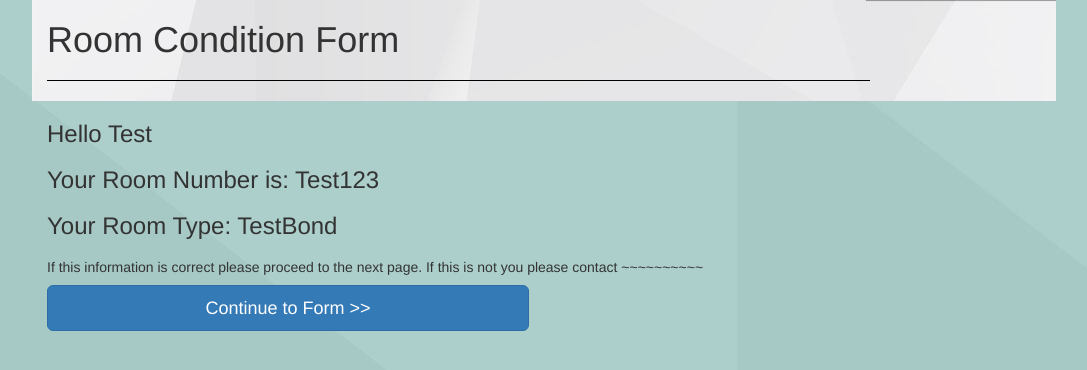
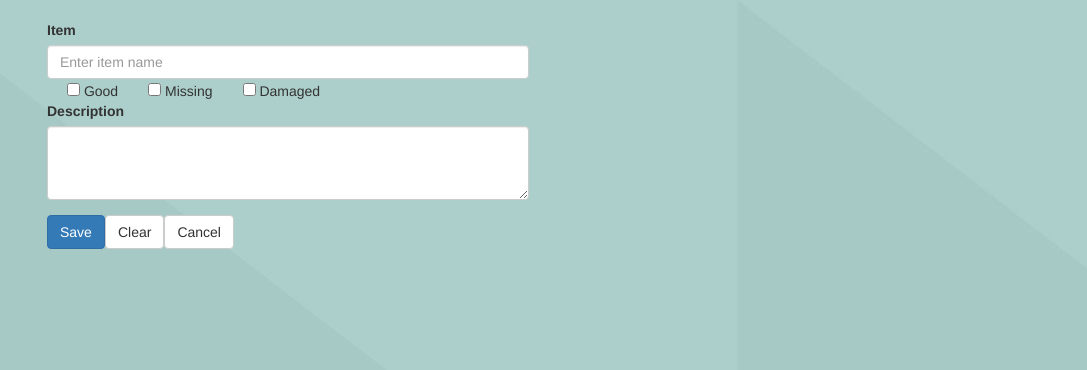
Before and after one commit to R-Wang97/ConAdvantage, a React app: page / in a window 1280 px wide. Shown: the top 370 px of the page, without its empty margins (96-1183 px from the left). Built offline with nearby package versions, Linux system fonts and the light colour scheme; no server answers.

Commit message:
Implemented rough version of infoPanel

```diff
--- a/client/App.jsx
+++ b/client/App.jsx
@@ -10,11 +10,11 @@ class App extends React.Component {
 	constructor(props) {
 		super(props);
 		this.state = {
-			dotIsClicked: false,
+			dotIsClicked: true,
 			selectedDotObject: {
-				item: "",
-				condition: "",
-				description: ""
+				item: '',
+				condition: '',
+				description: ''
 			},
 			roomInfo: {},
 			creatingCustom: false
@@ -39,7 +39,7 @@ class App extends React.Component {
 	render() {
 		if (this.state.dotIsClicked === false) {
 			return (
-				<div>
+				<div className='container-fluid'>
 					<h1>App Goes Here</h1>
 					<FloorPlanImage />
 				</div>
@@ -47,8 +47,7 @@ class App extends React.Component {
 		}
 		else if (this.state.dotIsClicked === true) {
 			return (
-				<div>
-					<h1>App Goes Here</h1>
+				<div className='container-fluid'>
 					<FloorPlanImage />
 					<InfoPanel details={this.state.selectedDotObject} roomId={this.state.roomInfo.Id} unselectDot={this.unselectDot}/>
 				</div>
--- a/client/ControlPanel.jsx
+++ b/client/ControlPanel.jsx
@@ -6,15 +6,15 @@ class ControlPanel extends React.Component {
 	}
 
 	onSubmit = () => {
-		//Endpoint is "/api/{id}/submit"
+		//Endpoint is '/api/{id}/submit'
 		$.ajax({
-			url: "/api" + id + "/submit",
+			url: '/api' + id + '/submit',
 			cache: false,
 			success: (data) => {
 
 			},
 			error: (status) => {
-				console.error(status.status, "Couldn't get room info for id " + roomId)
+				console.error(status.status, 'Couldn't get room info for id ' + roomId)
 			}
 		});
 	}
--- a/client/InfoPanel.jsx
+++ b/client/InfoPanel.jsx
@@ -5,7 +5,7 @@ class InfoPanel extends React.Component {
         super(props);
         this.state = {
             itemInfo: [],
-			roomId: ""
+            roomId: ''
         }
     }
 
@@ -17,15 +17,15 @@ class InfoPanel extends React.Component {
     }
 
     onSaveClick = () => {
-		//Endpoint is "/api/{id}/update"
+        //Endpoint is '/api/{id}/update'
         $.ajax({
-			url: "/api/" + roomId + "/update",
+            url: '/api/' + roomId + '/update',
             cache: false,
             success: (data) => {
 
             },
             error: (status) => {
-				console.error(status.status, "Couldn't get room info for id " + roomId)
+                console.error(status.status, 'Couldn\'t get room info for id ' + roomId);
             }
         });
         this.props.unselectDot();
@@ -42,7 +42,30 @@ class InfoPanel extends React.Component {
     render() {
         return (
             <div>
-
+                <div className='row'>
+                    <div className='col-md-6'>
+                        <form>
+                            <label>Item</label>
+                            <input className="form-control" placeholder="Enter item name"/>
+                            <label className="radio-inline">
+                                <input type="checkbox" value="good"/> Good
+                            </label>
+                            <label className="radio-inline">
+                                <input type="checkbox" value="missing"/> Missing
+                            </label>
+                            <label className="radio-inline">
+                                <input type="checkbox" value="damaged"/> Damaged
+                            </label>
+                            <div className="form-group">
+                                <label>Description</label>
+                                <textarea className="form-control" rows="3"></textarea>
+                            </div>
+                            <button type='button' className='btn btn-primary btn-md'>Save</button>
+                            <button type='button' className='btn btn-default btn-md'>Clear</button>
+                            <button type='button' className='btn btn-default btn-md'>Cancel</button>
+                        </form>
+                    </div>
+                </div>
             </div>
         );
     }
--- a/client/SiteContainer.jsx
+++ b/client/SiteContainer.jsx
@@ -7,7 +7,7 @@ class SiteContainer extends React.Component {
     constructor(props) {
         super(props);
         this.state = {
-            showWelcomeScreen: true,
+            showWelcomeScreen: false,
             roomInfo: {},
         }
     }
@@ -46,7 +46,6 @@ class SiteContainer extends React.Component {
         else {
             return (
                 <div>
-                    <p>Don't show Welcome Screen</p>
                     <App roomData={this.state.roomInfo} />
                 </div>
             );
```
Lines whose indentation alone changed are shown as unchanged.
